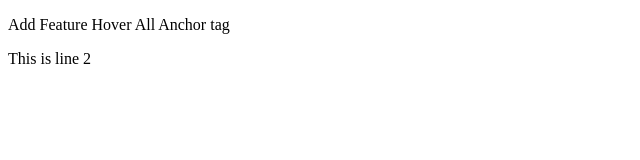
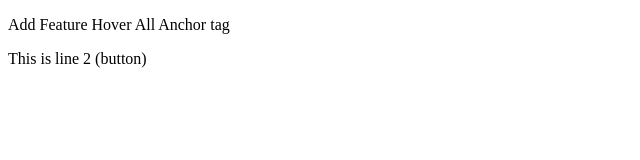
Before and after one commit to ay8108/git_repo, a plain HTML site: page Index.html in a window 1280 px wide. Shown: the full height of the page, 0-640 px from the left. Drawn offline with Linux system fonts and the light colour scheme.

```diff
--- a/Index.html
+++ b/Index.html
@@ -7,6 +7,6 @@
 </head>
 <body>
     <p>Add Feature Hover All Anchor tag</p>
-    <p>This is line 2</p>
+    <p>This is line 2 (button)</p>
 </body>
 </html>
```
